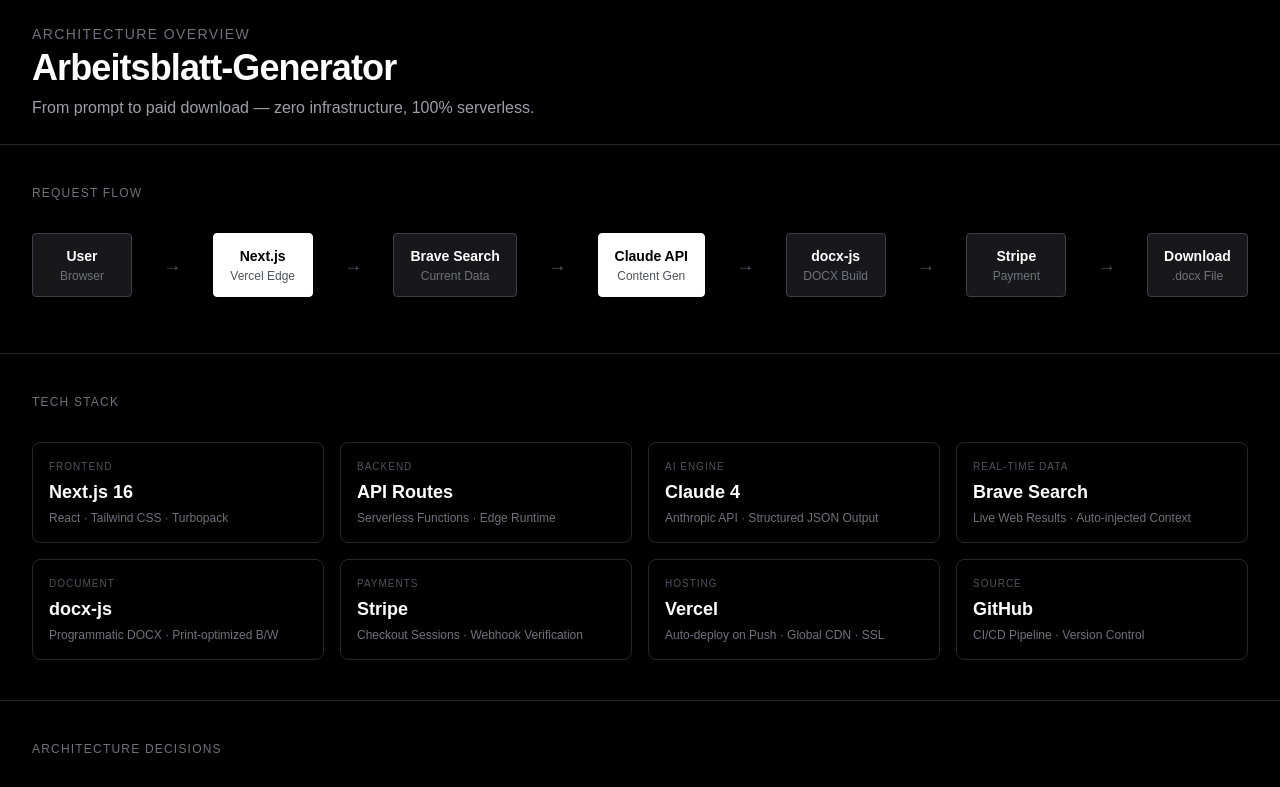
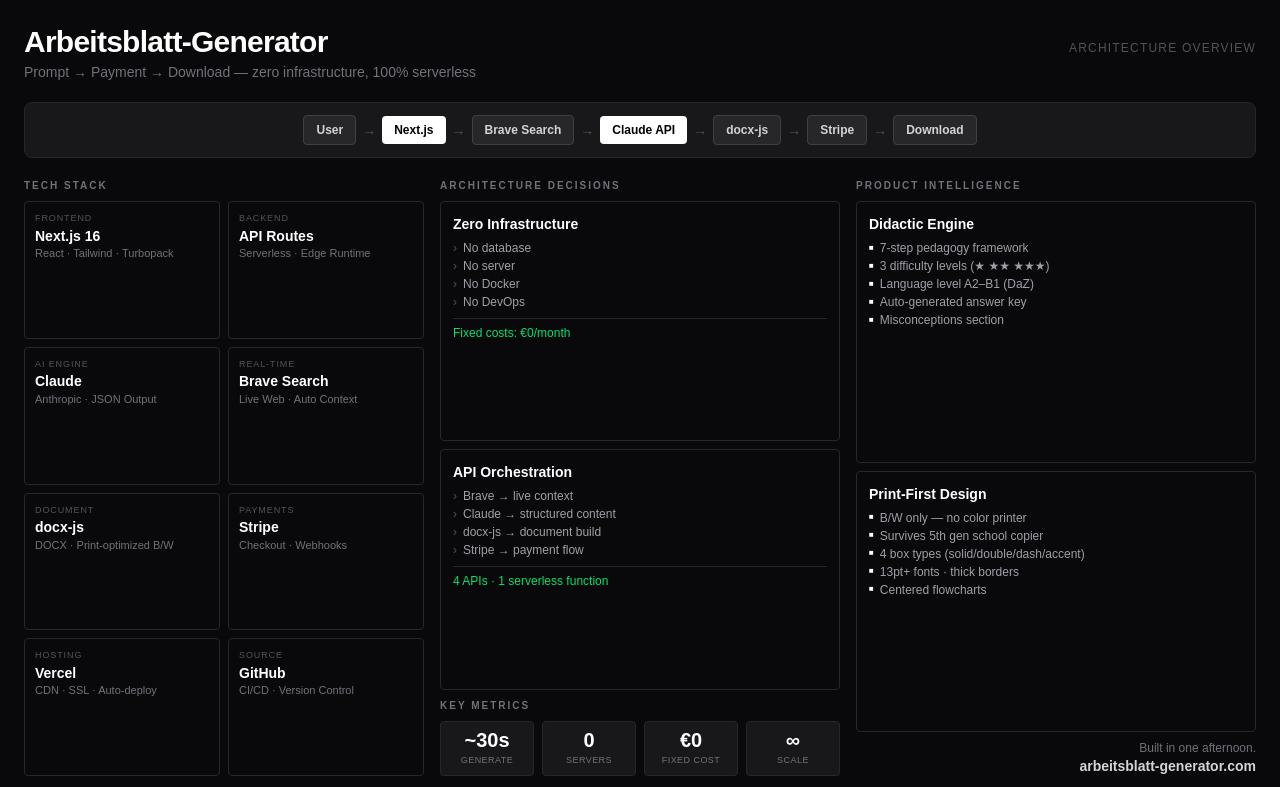
Before and after one commit to Lanadya/arbeitsblatt-generator, a Next.js app: page /stack in a window 1280 px wide. Shown: the top 787 px of the page. Built offline with nearby package versions, Linux system fonts and the light colour scheme.

Commit message:
fix: Stack-Seite auf eine Bildschirmseite komprimiert
- h-screen Layout, kein Scrollen noetig
- 3-Spalten Grid: Stack | Architecture | Product
- Kompaktere Karten, groessere Lesbarkeit
- Optimiert fuer Beamer-Praesentation

Co-Authored-By: Claude Opus 4.6 (1M context) <noreply@anthropic.com>

```diff
--- a/app/stack/page.tsx
+++ b/app/stack/page.tsx
@@ -5,240 +5,158 @@ export const metadata = {
 
 export default function StackPage() {
   return (
-    <div className="min-h-screen bg-black text-white">
-      {/* HEADER */}
-      <div className="border-b border-zinc-800 px-8 py-6">
-        <p className="text-zinc-500 text-sm tracking-widest uppercase">
-          Architecture Overview
-        </p>
-        <h1 className="text-4xl font-bold mt-1 tracking-tight">
+    <div className="h-screen bg-zinc-950 text-white flex flex-col overflow-hidden p-6">
+      {/* HEADER — compact */}
+      <div className="flex items-baseline justify-between mb-5">
+        <div>
+          <h1 className="text-3xl font-bold tracking-tight">
             Arbeitsblatt-Generator
           </h1>
-        <p className="text-zinc-400 mt-2">
-          From prompt to paid download — zero infrastructure, 100% serverless.
+          <p className="text-zinc-500 text-sm mt-0.5">
+            Prompt → Payment → Download — zero infrastructure, 100% serverless
+          </p>
+        </div>
+        <p className="text-zinc-600 text-xs tracking-widest uppercase">
+          Architecture Overview
         </p>
       </div>
 
-      {/* FLOW DIAGRAM */}
-      <div className="px-8 py-10 border-b border-zinc-800">
-        <h2 className="text-xs tracking-widest text-zinc-500 uppercase mb-8">
-          Request Flow
-        </h2>
-        <div className="flex items-center justify-between gap-2 overflow-x-auto pb-4">
-          <FlowBox label="User" sub="Browser" />
+      {/* FLOW — horizontal pipeline */}
+      <div className="flex items-center justify-center gap-1.5 mb-5 py-3 bg-zinc-900 rounded-lg border border-zinc-800">
+        <FlowBox label="User" highlight={false} />
         <Arrow />
-          <FlowBox label="Next.js" sub="Vercel Edge" highlight />
+        <FlowBox label="Next.js" highlight />
         <Arrow />
-          <FlowBox label="Brave Search" sub="Current Data" />
+        <FlowBox label="Brave Search" highlight={false} />
         <Arrow />
-          <FlowBox label="Claude API" sub="Content Gen" highlight />
+        <FlowBox label="Claude API" highlight />
         <Arrow />
-          <FlowBox label="docx-js" sub="DOCX Build" />
+        <FlowBox label="docx-js" highlight={false} />
         <Arrow />
-          <FlowBox label="Stripe" sub="Payment" />
+        <FlowBox label="Stripe" highlight={false} />
         <Arrow />
-          <FlowBox label="Download" sub=".docx File" />
+        <FlowBox label="Download" highlight={false} />
+      </div>
+
+      {/* MAIN GRID — 3 columns */}
+      <div className="grid grid-cols-3 gap-4 flex-1 min-h-0">
+        {/* LEFT COLUMN: Stack */}
+        <div className="flex flex-col gap-2">
+          <SectionLabel>Tech Stack</SectionLabel>
+          <div className="grid grid-cols-2 gap-2 flex-1">
+            <StackCard cat="FRONTEND" name="Next.js 16" detail="React · Tailwind · Turbopack" />
+            <StackCard cat="BACKEND" name="API Routes" detail="Serverless · Edge Runtime" />
+            <StackCard cat="AI ENGINE" name="Claude" detail="Anthropic · JSON Output" />
+            <StackCard cat="REAL-TIME" name="Brave Search" detail="Live Web · Auto Context" />
+            <StackCard cat="DOCUMENT" name="docx-js" detail="DOCX · Print-optimized B/W" />
+            <StackCard cat="PAYMENTS" name="Stripe" detail="Checkout · Webhooks" />
+            <StackCard cat="HOSTING" name="Vercel" detail="CDN · SSL · Auto-deploy" />
+            <StackCard cat="SOURCE" name="GitHub" detail="CI/CD · Version Control" />
           </div>
         </div>
 
-      {/* STACK GRID */}
-      <div className="px-8 py-10 border-b border-zinc-800">
-        <h2 className="text-xs tracking-widest text-zinc-500 uppercase mb-8">
-          Tech Stack
-        </h2>
-        <div className="grid grid-cols-2 md:grid-cols-4 gap-4">
-          <StackCard
-            category="FRONTEND"
-            name="Next.js 16"
-            detail="React · Tailwind CSS · Turbopack"
-          />
-          <StackCard
-            category="BACKEND"
-            name="API Routes"
-            detail="Serverless Functions · Edge Runtime"
-          />
-          <StackCard
-            category="AI ENGINE"
-            name="Claude 4"
-            detail="Anthropic API · Structured JSON Output"
-          />
-          <StackCard
-            category="REAL-TIME DATA"
-            name="Brave Search"
-            detail="Live Web Results · Auto-injected Context"
-          />
-          <StackCard
-            category="DOCUMENT"
-            name="docx-js"
-            detail="Programmatic DOCX · Print-optimized B/W"
-          />
-          <StackCard
-            category="PAYMENTS"
-            name="Stripe"
-            detail="Checkout Sessions · Webhook Verification"
-          />
-          <StackCard
-            category="HOSTING"
-            name="Vercel"
-            detail="Auto-deploy on Push · Global CDN · SSL"
-          />
-          <StackCard
-            category="SOURCE"
-            name="GitHub"
-            detail="CI/CD Pipeline · Version Control"
-          />
-        </div>
-      </div>
-
-      {/* ARCHITECTURE DECISIONS */}
-      <div className="px-8 py-10 border-b border-zinc-800">
-        <h2 className="text-xs tracking-widest text-zinc-500 uppercase mb-8">
-          Architecture Decisions
-        </h2>
-        <div className="grid grid-cols-1 md:grid-cols-3 gap-6">
+        {/* MIDDLE COLUMN: Architecture + Metrics */}
+        <div className="flex flex-col gap-2">
+          <SectionLabel>Architecture Decisions</SectionLabel>
           <DecisionCard
             title="Zero Infrastructure"
-            items={[
-              "No database",
-              "No server",
-              "No Docker",
-              "No DevOps",
-            ]}
+            items={["No database", "No server", "No Docker", "No DevOps"]}
             result="Fixed costs: €0/month"
           />
           <DecisionCard
             title="API Orchestration"
             items={[
-              "Brave Search → current context",
-              "Claude API → structured content",
-              "docx-js → document generation",
-              "Stripe → payment in one call",
+              "Brave → live context",
+              "Claude → structured content",
+              "docx-js → document build",
+              "Stripe → payment flow",
             ]}
-            result="4 APIs, 1 serverless function"
+            result="4 APIs · 1 serverless function"
           />
-          <DecisionCard
-            title="Smart Prompt Engineering"
-            items={[
-              "7-step didactic framework",
-              "JSON schema enforcement",
-              "Few-shot examples",
-              "Automatic solution generation",
-            ]}
-            result="Consistent quality, every time"
-          />
+
+          {/* METRICS inline */}
+          <SectionLabel>Key Metrics</SectionLabel>
+          <div className="grid grid-cols-4 gap-2">
+            <MetricCard value="~30s" label="Generate" />
+            <MetricCard value="0" label="Servers" />
+            <MetricCard value="€0" label="Fixed Cost" />
+            <MetricCard value="∞" label="Scale" />
           </div>
         </div>
 
-      {/* NUMBERS */}
-      <div className="px-8 py-10 border-b border-zinc-800">
-        <h2 className="text-xs tracking-widest text-zinc-500 uppercase mb-8">
-          Key Metrics
-        </h2>
-        <div className="grid grid-cols-2 md:grid-cols-4 gap-6">
-          <MetricCard value="~30s" label="Time to Generate" />
-          <MetricCard value="0" label="Servers to Maintain" />
-          <MetricCard value="€0" label="Monthly Fixed Cost" />
-          <MetricCard value="∞" label="Scalability" />
-        </div>
-      </div>
-
-      {/* PRODUCT FEATURES */}
-      <div className="px-8 py-10 border-b border-zinc-800">
-        <h2 className="text-xs tracking-widest text-zinc-500 uppercase mb-8">
-          Product Intelligence
-        </h2>
-        <div className="grid grid-cols-1 md:grid-cols-2 gap-6">
+        {/* RIGHT COLUMN: Product */}
+        <div className="flex flex-col gap-2">
+          <SectionLabel>Product Intelligence</SectionLabel>
           <FeatureCard
             title="Didactic Engine"
             features={[
-              "7-step pedagogy: everyday → concept → term → exercise",
-              "3 difficulty levels per worksheet (★ ★★ ★★★)",
-              "Language level A2–B1 (DaZ-compatible)",
-              "Auto-generated answer key for teachers",
-              "Common misconceptions section",
+              "7-step pedagogy framework",
+              "3 difficulty levels (★ ★★ ★★★)",
+              "Language level A2–B1 (DaZ)",
+              "Auto-generated answer key",
+              "Misconceptions section",
             ]}
           />
           <FeatureCard
             title="Print-First Design"
             features={[
-              "Black & white only — no color printer needed",
-              "Copy-proof: survives 5th gen school copier",
-              "4 distinct box types (solid, double, dashed, accent)",
-              "13pt+ fonts, no italics, thick borders",
-              "Centered flowcharts with ASCII connectors",
+              "B/W only — no color printer",
+              "Survives 5th gen school copier",
+              "4 box types (solid/double/dash/accent)",
+              "13pt+ fonts · thick borders",
+              "Centered flowcharts",
             ]}
           />
+
+          {/* FOOTER inline */}
+          <div className="mt-auto text-right">
+            <p className="text-zinc-500 text-xs">Built in one afternoon.</p>
+            <p className="text-zinc-300 text-sm font-bold">
+              arbeitsblatt-generator.com
+            </p>
           </div>
         </div>
-
-      {/* FOOTER */}
-      <div className="px-8 py-10 text-center">
-        <p className="text-zinc-600 text-sm">
-          Built in one afternoon. Prompt to production.
-        </p>
-        <p className="text-zinc-400 text-xl font-bold mt-2">
-          arbeitsblatt-generator.com
-        </p>
       </div>
     </div>
   );
 }
 
 // ============================================================
-// COMPONENTS
+// COMPONENTS — compact versions
 // ============================================================
 
-function FlowBox({
-  label,
-  sub,
-  highlight = false,
-}: {
-  label: string;
-  sub: string;
-  highlight?: boolean;
-}) {
+function SectionLabel({ children }: { children: React.ReactNode }) {
+  return (
+    <p className="text-[10px] tracking-[0.2em] text-zinc-500 uppercase font-semibold">
+      {children}
+    </p>
+  );
+}
+
+function FlowBox({ label, highlight }: { label: string; highlight: boolean }) {
   return (
     <div
-      className={`flex-shrink-0 px-4 py-3 rounded border text-center min-w-[100px] ${
+      className={`px-3 py-1.5 rounded text-center text-xs font-bold ${
         highlight
-          ? "border-white bg-white text-black"
-          : "border-zinc-700 bg-zinc-900"
+          ? "bg-white text-black"
+          : "bg-zinc-800 text-zinc-300 border border-zinc-700"
       }`}
     >
-      <p className={`font-bold text-sm ${highlight ? "text-black" : ""}`}>
       {label}
-      </p>
-      <p
-        className={`text-xs mt-0.5 ${
-          highlight ? "text-zinc-600" : "text-zinc-500"
-        }`}
-      >
-        {sub}
-      </p>
     </div>
   );
 }
 
 function Arrow() {
-  return <span className="text-zinc-600 text-lg flex-shrink-0">→</span>;
+  return <span className="text-zinc-600 text-sm">→</span>;
 }
 
-function StackCard({
-  category,
-  name,
-  detail,
-}: {
-  category: string;
-  name: string;
-  detail: string;
-}) {
+function StackCard({ cat, name, detail }: { cat: string; name: string; detail: string }) {
   return (
-    <div className="border border-zinc-800 rounded-lg p-4 hover:border-zinc-600 transition-colors">
-      <p className="text-[10px] tracking-widest text-zinc-600 uppercase">
-        {category}
-      </p>
-      <p className="text-lg font-bold mt-1">{name}</p>
-      <p className="text-xs text-zinc-500 mt-1">{detail}</p>
+    <div className="border border-zinc-800 rounded p-2.5 hover:border-zinc-600 transition-colors">
+      <p className="text-[9px] tracking-widest text-zinc-600 uppercase">{cat}</p>
+      <p className="text-sm font-bold mt-0.5 leading-tight">{name}</p>
+      <p className="text-[11px] text-zinc-500 mt-0.5 leading-tight">{detail}</p>
     </div>
   );
 }
@@ -253,18 +171,18 @@ function DecisionCard({
   result: string;
 }) {
   return (
-    <div className="border border-zinc-800 rounded-lg p-5">
-      <p className="font-bold text-lg mb-3">{title}</p>
-      <ul className="space-y-1.5 mb-4">
+    <div className="border border-zinc-800 rounded p-3 flex-1">
+      <p className="font-bold text-sm mb-1.5">{title}</p>
+      <ul className="space-y-0.5 mb-2">
         {items.map((item, i) => (
-          <li key={i} className="text-sm text-zinc-400 flex items-start gap-2">
-            <span className="text-zinc-600 mt-0.5">›</span>
+          <li key={i} className="text-xs text-zinc-400 flex items-center gap-1.5">
+            <span className="text-zinc-600">›</span>
             {item}
           </li>
         ))}
       </ul>
-      <div className="border-t border-zinc-800 pt-3">
-        <p className="text-sm font-mono text-green-400">{result}</p>
+      <div className="border-t border-zinc-800 pt-1.5">
+        <p className="text-xs font-mono text-green-400">{result}</p>
       </div>
     </div>
   );
@@ -272,9 +190,9 @@ function DecisionCard({
 
 function MetricCard({ value, label }: { value: string; label: string }) {
   return (
-    <div className="text-center">
-      <p className="text-4xl font-bold font-mono">{value}</p>
-      <p className="text-xs text-zinc-500 mt-1 uppercase tracking-wider">
+    <div className="text-center bg-zinc-900 rounded border border-zinc-800 py-2">
+      <p className="text-xl font-bold font-mono leading-none">{value}</p>
+      <p className="text-[9px] text-zinc-500 mt-1 uppercase tracking-wider">
         {label}
       </p>
     </div>
@@ -289,12 +207,12 @@ function FeatureCard({
   features: string[];
 }) {
   return (
-    <div className="border border-zinc-800 rounded-lg p-5">
-      <p className="font-bold text-lg mb-3">{title}</p>
-      <ul className="space-y-2">
+    <div className="border border-zinc-800 rounded p-3 flex-1">
+      <p className="font-bold text-sm mb-1.5">{title}</p>
+      <ul className="space-y-0.5">
         {features.map((f, i) => (
-          <li key={i} className="text-sm text-zinc-400 flex items-start gap-2">
-            <span className="text-white mt-0.5">■</span>
+          <li key={i} className="text-xs text-zinc-400 flex items-center gap-1.5">
+            <span className="text-white text-[8px]">■</span>
             {f}
           </li>
         ))}
```
Lines whose indentation alone changed are shown as unchanged.
